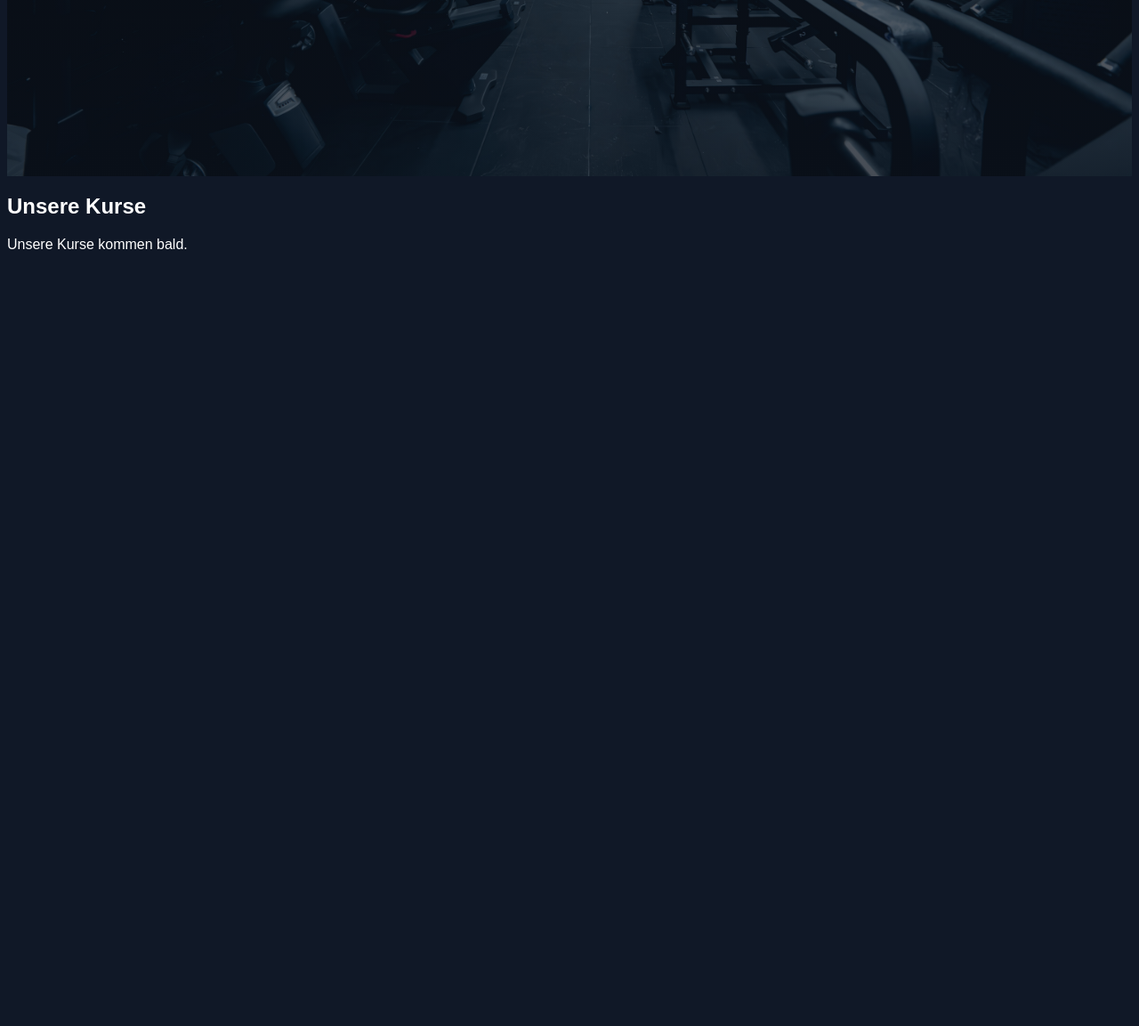
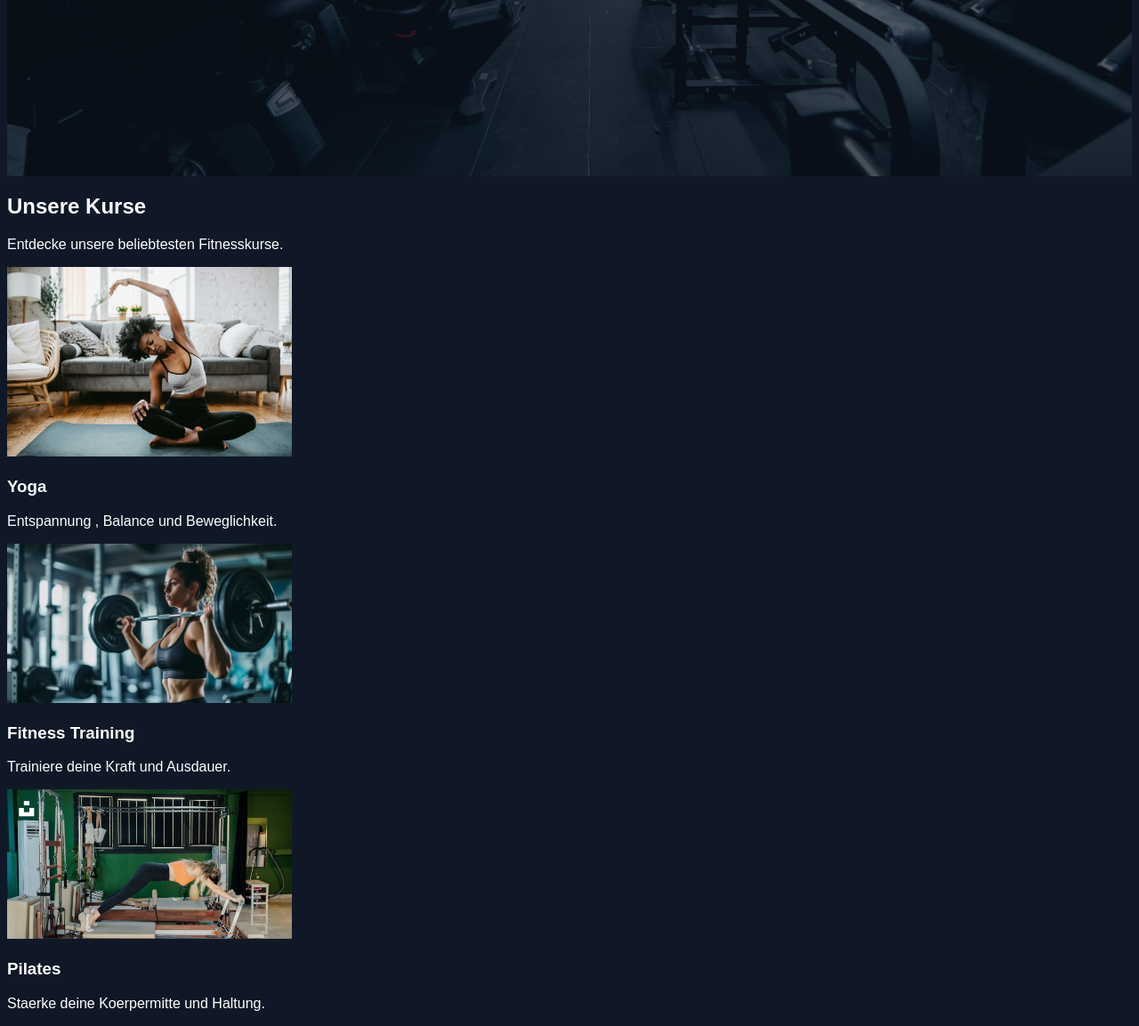
Before and after one commit to hossein-mehmanparast-dev/fitworld-3d, a plain HTML site: page frontend/index.html in a window 1280 px wide. Shown: the part 558-1711 px from the top of the page at 89% size. Before the commit the page ends 858 px from the top, so only its background shows below. Drawn offline with Linux system fonts and the light colour scheme.

Commit message:
Update FitWorld projekt

```diff
--- a/frontend/index.html
+++ b/frontend/index.html
@@ -31,9 +31,43 @@
 
         </section>
 
-        <section id="kurse">
+        <section id="kurse" class="courses">
             <h2>Unsere Kurse</h2>
-            <p>Unsere Kurse kommen bald.</p>
+            <p>Entdecke unsere beliebtesten Fitnesskurse.</p>
+
+            <div class="course-grid">
+
+                <article class="course-card">
+                    <img src="public/images/yoga.jpg" alt="Yoga-Training"  width="320" loading="lazy">
+
+                    <h3>Yoga</h3>
+                    <p>
+                        Entspannung , Balance und Beweglichkeit.
+                    </p>
+                </article>
+
+                <article class="course-card">
+                    <img src="public/images/fitness.jpg" alt="Krafttraining im Fitnessstudio" width="320" loading="lazy">
+
+                    <h3>Fitness Training</h3>
+                    <p>
+                        Trainiere deine Kraft und Ausdauer.
+                    </p>
+
+                </article>
+
+                <article class="course-card">
+                    <img src="public/images/pilates.jpg" alt="Pilates-Training" width="320" loading="lazy">
+
+                    <h3>Pilates</h3>
+                    <p>
+                        Staerke deine Koerpermitte und Haltung.
+                    </p>
+
+                </article>
+
+            </div>
+
         </section>
 
 
```
